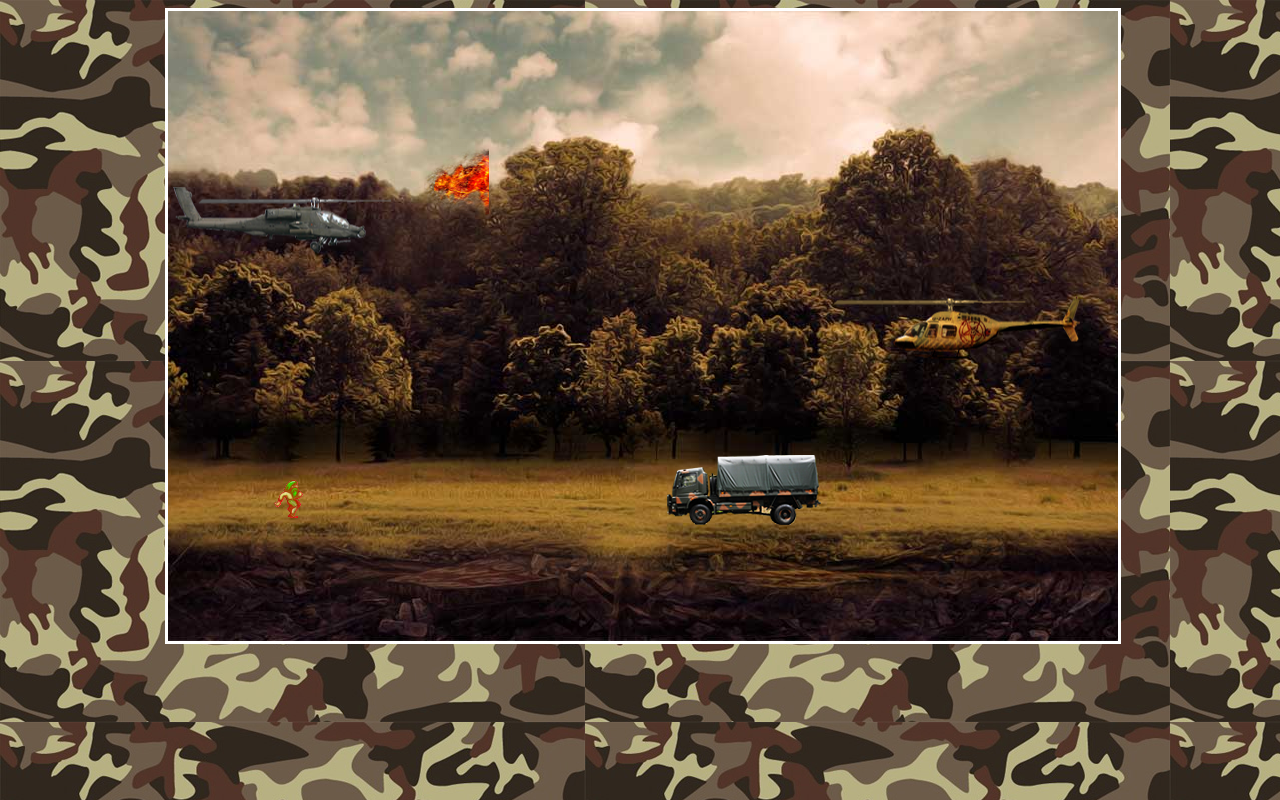
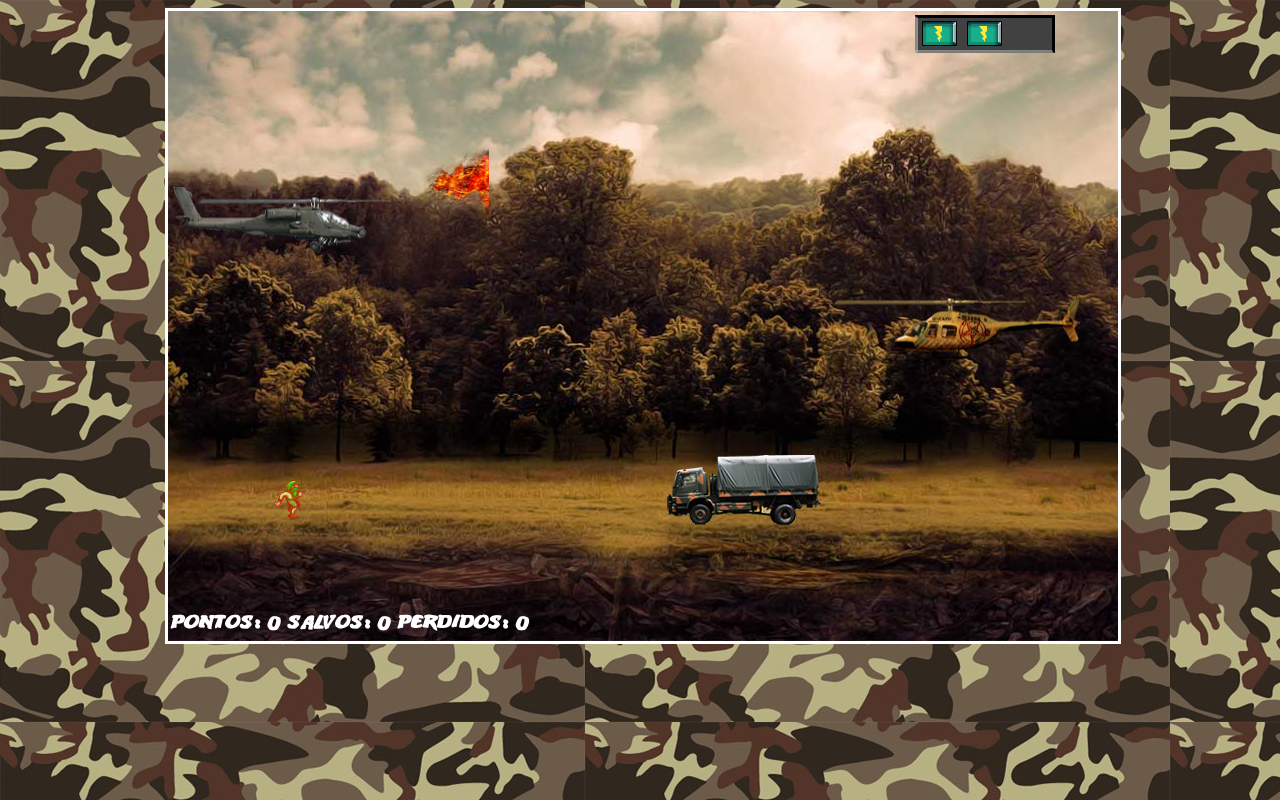
Before and after one commit to PamPaula/jogo-naves, a plain HTML site: page index.html in a window 1280 px wide. Both pictures are taken after a click on the element 643 px from the left and 221 px from the top of the page. Drawn offline with Linux system fonts and the light colour scheme.

Commit message:
criando placar e barra de energia

```diff
--- a/script.js
+++ b/script.js
@@ -6,10 +6,16 @@ function start() {
     $("#fundoGame").append("<div id='inimigo1' class='anima2'></div>");
     $("#fundoGame").append("<div id='inimigo2'></div>");
     $("#fundoGame").append("<div id='amigo' class='anima3'></div>");
+    $("#fundoGame").append("<div id='placar'></div>");
+    $("#fundoGame").append("<div id='energia'></div>");
 
     //principais variaveis
     var podeAtirar = true;
     var fimdejogo = false;
+    var pontos = 0;
+    var salvos = 0;
+    var perdidos = 0;
+    var energiaAtual = 3;
     var jogo = {}
     var velocidade = 5;
     var posicaoY = parseInt(Math.random() * 334);
@@ -40,6 +46,8 @@ function start() {
         moveinimigo2();
         moveamigo();
         colisao();
+        placar();
+        energia();
     } //fim da função loop
 
     //movimento do fundo
@@ -145,6 +153,7 @@ function start() {
         var colisao6 = ($("#inimigo2").collision($("#amigo")));
         //jogador com o inimigo1
         if (colisao1.length > 0) {
+            energiaAtual--;
             inimigo1X = parseInt($("#inimigo1").css("left"));
             inimigo1Y = parseInt($("#inimigo1").css("top"));
             explosao1(inimigo1X, inimigo1Y);
@@ -156,6 +165,7 @@ function start() {
 
         //jogador com inimigo 2
         if (colisao2.length > 0) {
+            energiaAtual--;
             inimigo2X = parseInt($("#inimigo2").css("left"));
             inimigo2Y = parseInt($("#inimigo2").css("top"));
             explosao2(inimigo2X, inimigo2Y);
@@ -166,6 +176,7 @@ function start() {
         }
         //disparo com o inimigo 1
         if (colisao3.length > 0) {
+            pontos = pontos + 100;
             inimigo1X = parseInt($("#inimigo1").css("left"));
             inimigo1Y = parseInt($("#inimigo1").css("top"));
 
@@ -178,6 +189,7 @@ function start() {
         }
         //disparo com o inimigo 2
         if (colisao4.length > 0) {
+            pontos = pontos + 50;
             inimigo2X = parseInt($("#inimigo2").css("left"));
             inimigo2Y = parseInt($("#inimigo2").css("top"));
             $("#inimigo2").remove();
@@ -190,12 +202,14 @@ function start() {
 
         //jogador com o amigo
         if(colisao5.length > 0) {
+            salvos++;
             reposicionaAmigo();
             $("#amigo").remove();
         }
 
         //inimigo 2 com o amigo
         if (colisao6.length > 0) {
+            perdidos++;
             amigoX = parseInt($("#amigo").css("left"));
             amigoY = parseInt($("#amigo").css("top"));
             explosao3(amigoX, amigoY);
@@ -281,4 +295,25 @@ function start() {
             tempoExplosao3 = null;
         }
     } //fim da explosao 3
+
+    //indicando o placar
+    function placar() {
+        $("#placar").html("<h2> Pontos: " + pontos + " Salvos: " + salvos + " Perdidos: " + perdidos + "</h2>");
+    } // fim do placar
+    //barra de energia
+    function energia() {
+        if (energiaAtual == 3) {
+            $("#energia").css("background-image", "url(imgs/energia3.png");
+        }
+        if (energiaAtual == 2) {
+            $("#energia").css("background-image", "url(imgs/energia2.png");
+        }
+        if (energiaAtual == 1) {
+            $("#energia").css("background-image", "url(imgs/energia1.png");
+        }
+        if (energiaAtual == 0) {
+            $("#energia").css("background-image", "url(imgs/energia0.png");
+            //game over
+        } //fim da barra de energia
+    }
 } //fim do jogo
--- a/style.css
+++ b/style.css
@@ -213,3 +213,25 @@ body {
     from { background-position: 0px; }
     to { background-position: -308px; }
 }
+
+#placar {
+    width: 450px;
+    height: 50px;
+    position: absolute;
+    left: 5px;
+    top: 590px;
+}
+
+h2 {
+    font-family: Título;
+    font-size: 20px;
+    color: #fff;
+}
+
+#energia {
+    width: 140px;
+    height: 38px;
+    position: absolute;
+    left: 750px;
+    top: 7px;
+}
```
